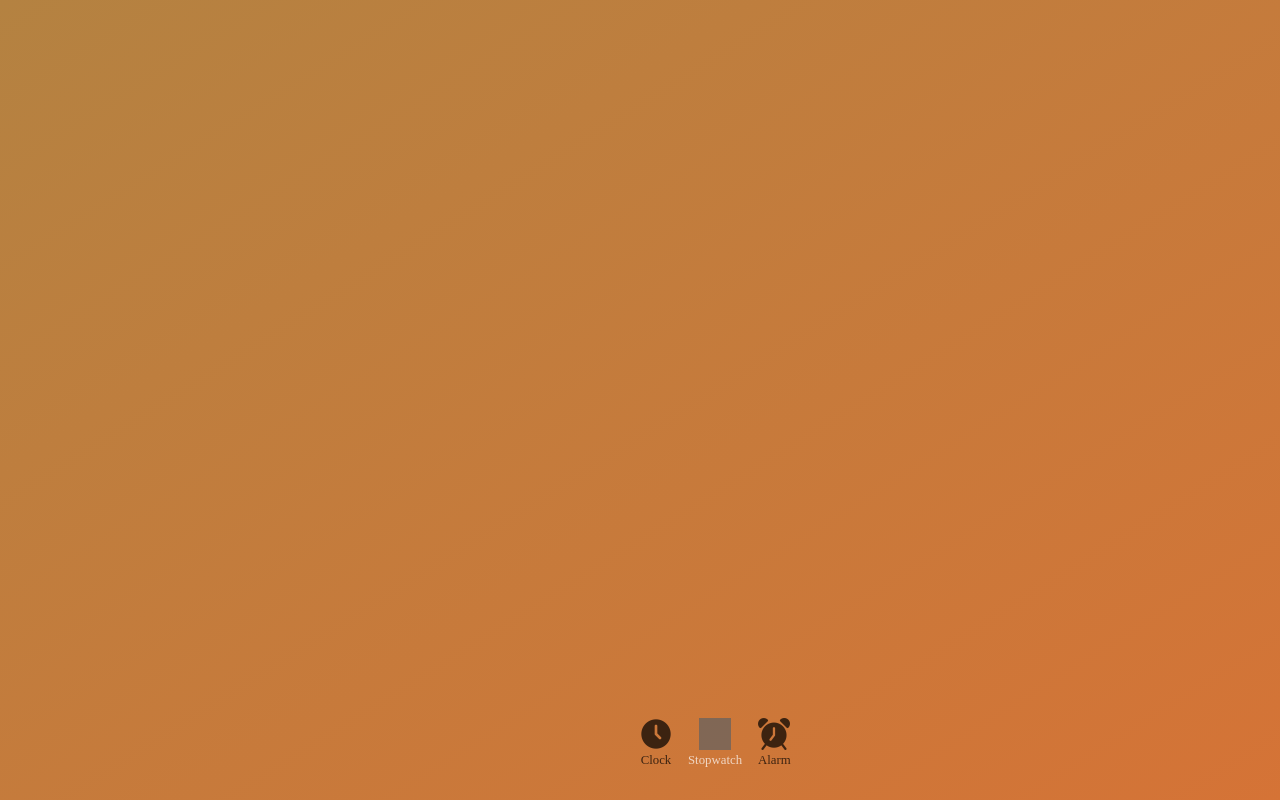
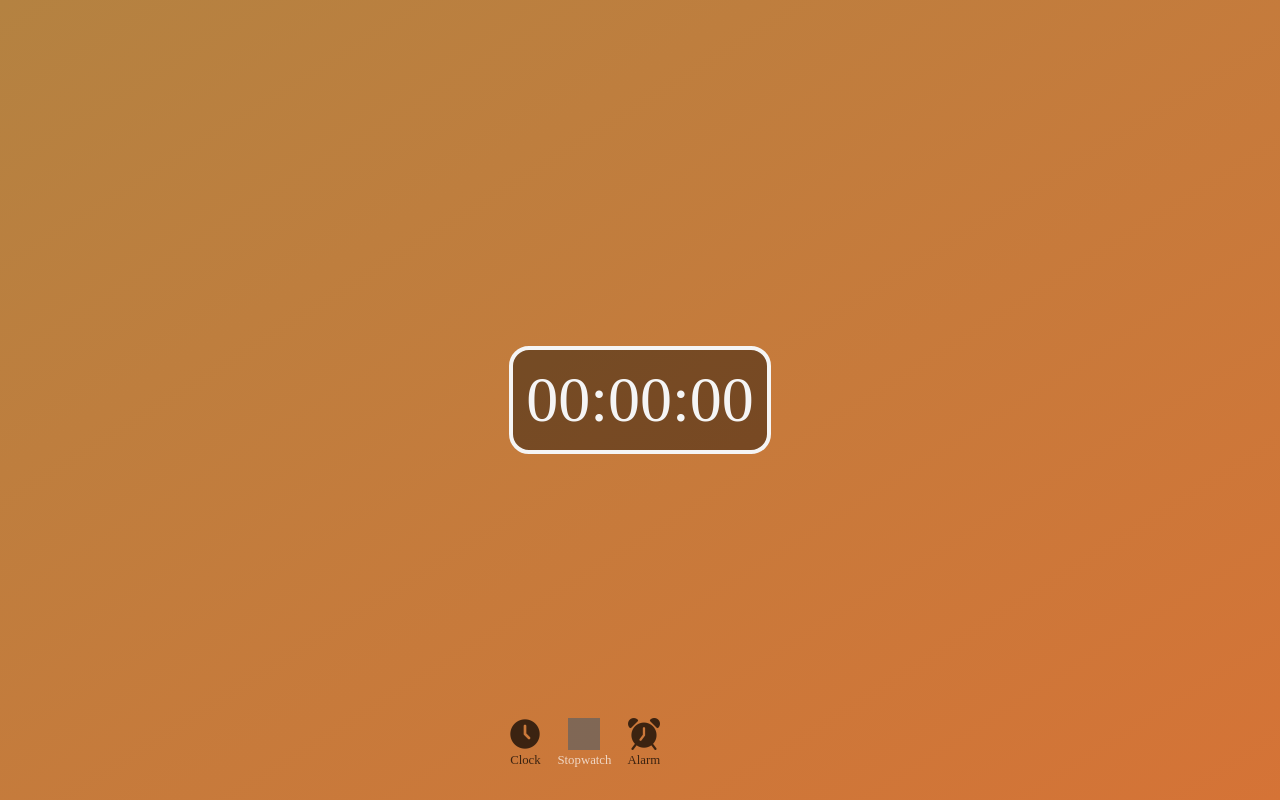
Before and after one commit to Sheikh-Rashdan/clock-webapp, a React (Vite) app: page /stopwatch in a window 1280 px wide. Built offline with nearby package versions, Linux system fonts and the light colour scheme; grey boxes are pictures that could not be loaded; a web font is replaced by a local one.

Commit message:
Created basic Stopwatch component

```diff
--- /dev/null
+++ b/src/components/Stopwatch.css
@@ -0,0 +1,8 @@
+.stopwatchContainer {
+    background-color: rgba(from black r g b / 0.4);
+    border-radius: 1.25rem;
+    border: 4px solid var(--white);
+    padding: 0.8rem;
+    font-size: 4rem;
+    text-align: center;
+}
--- /dev/null
+++ b/src/components/Stopwatch.jsx
@@ -0,0 +1,27 @@
+import { useState, useEffect } from 'react';
+import zfill from "../utils/zfill";
+
+import './Stopwatch.css';
+
+function Stopwatch() {
+    const [isStopwatchOn, setIsStopwatchOn] = useState(false);
+    const [stopwatchSeconds, setStopwatchSeconds] = useState(0);
+
+    function getFormattedStopwatchSeconds() {
+        let seconds = stopwatchSeconds % 60;
+        let minutes = Math.floor(stopwatchSeconds / 60) % 60;
+        let hours = Math.floor(stopwatchSeconds / 3600);
+        seconds = zfill(seconds);
+        minutes = zfill(minutes);
+        hours = zfill(hours);
+        return `${hours}:${minutes}:${seconds}`;
+    }
+
+    return (
+        <div className="stopwatchContainer">
+            {getFormattedStopwatchSeconds()}
+        </div>
+    );
+}
+
+export default Stopwatch;
--- a/src/pages/StopwatchPage.jsx
+++ b/src/pages/StopwatchPage.jsx
@@ -1,3 +1,4 @@
+import Stopwatch from "../components/Stopwatch";
 import NavigationPane from '../components/NavigationPane';
 
 function StopwatchPage() {
@@ -5,6 +6,7 @@ function StopwatchPage() {
 
     return (
         <>
+            <Stopwatch />
             <NavigationPane highlight={CURRENT_PAGE} />
         </>
     );
```
